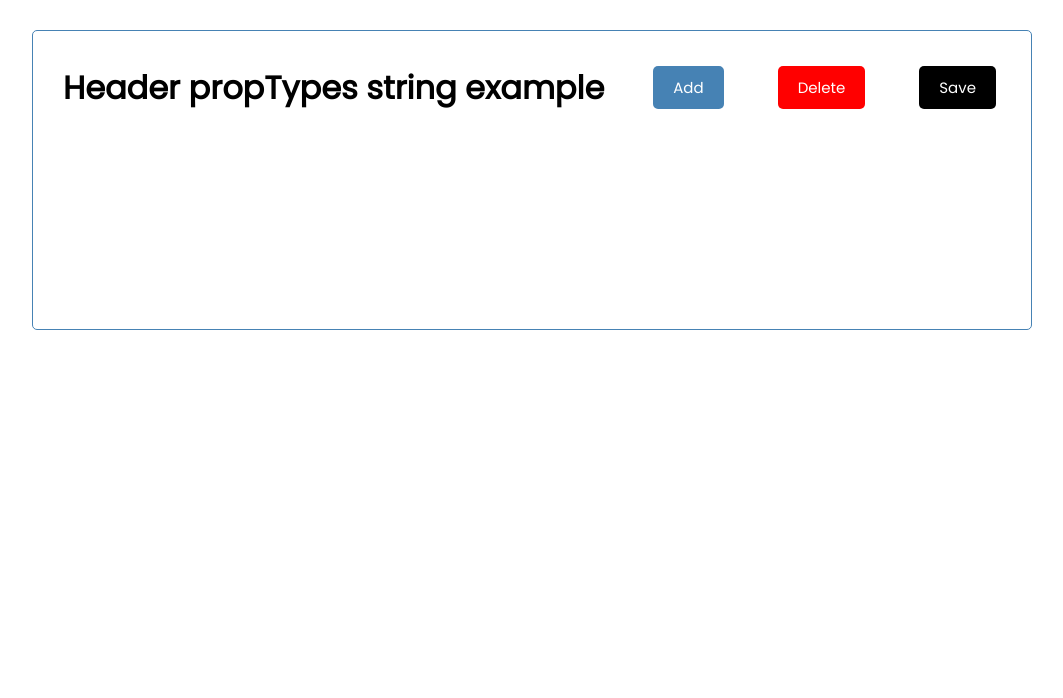
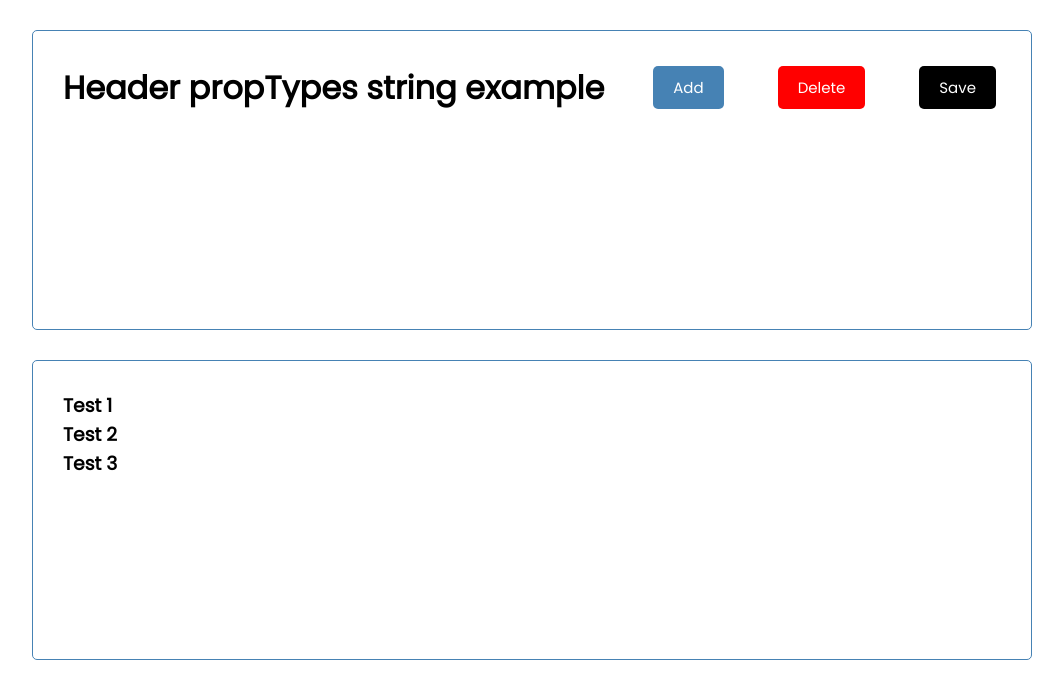
Before and after one commit to Infilong/ReactTraining, a React (Create React App) app: page / in a window 1280 px wide. Shown: the top 698 px of the page, without its empty margins (108-1171 px from the left). Built offline with nearby package versions, Linux system fonts and the light colour scheme.

Commit message:
Created a list with map

```diff
--- a/src/App.js
+++ b/src/App.js
@@ -1,12 +1,17 @@
 import Header from "./components/Header";
+import Tasks from "./components/Tasks";
 
 const App = () => {
   return (
-    <div className="container">
-      <Header title={"Header propTypes string example"}/>
-    </div>
-  )
-}
-
+    <>
+      <div className="container">
+        <Header title={"Header propTypes string example"} />
+      </div>
+      <div className="container">
+        <Tasks />
+      </div>
+    </>
+  );
+};
 
 export default App;
--- /dev/null
+++ b/src/components/Tasks.js
@@ -0,0 +1,32 @@
+const tasks = [
+  {
+    id: 1,
+    text: "Test 1",
+    day: "Jan 1st at 5:00pm",
+    reminder: true,
+  },
+  {
+    id: 2,
+    text: "Test 2",
+    day: "Jan 2nd at 5:00pm",
+    reminder: true,
+  },
+  {
+    id: 3,
+    text: "Test 3",
+    day: "Jan 3rd at 5:00pm",
+    reminder: false,
+  },
+];
+
+const Tasks = () => {
+  return (
+    <>
+      {tasks.map((task) => (
+        <h3 key={task.id}>{task.text}</h3>
+      ))}
+    </>
+  );
+};
+
+export default Tasks;
```
